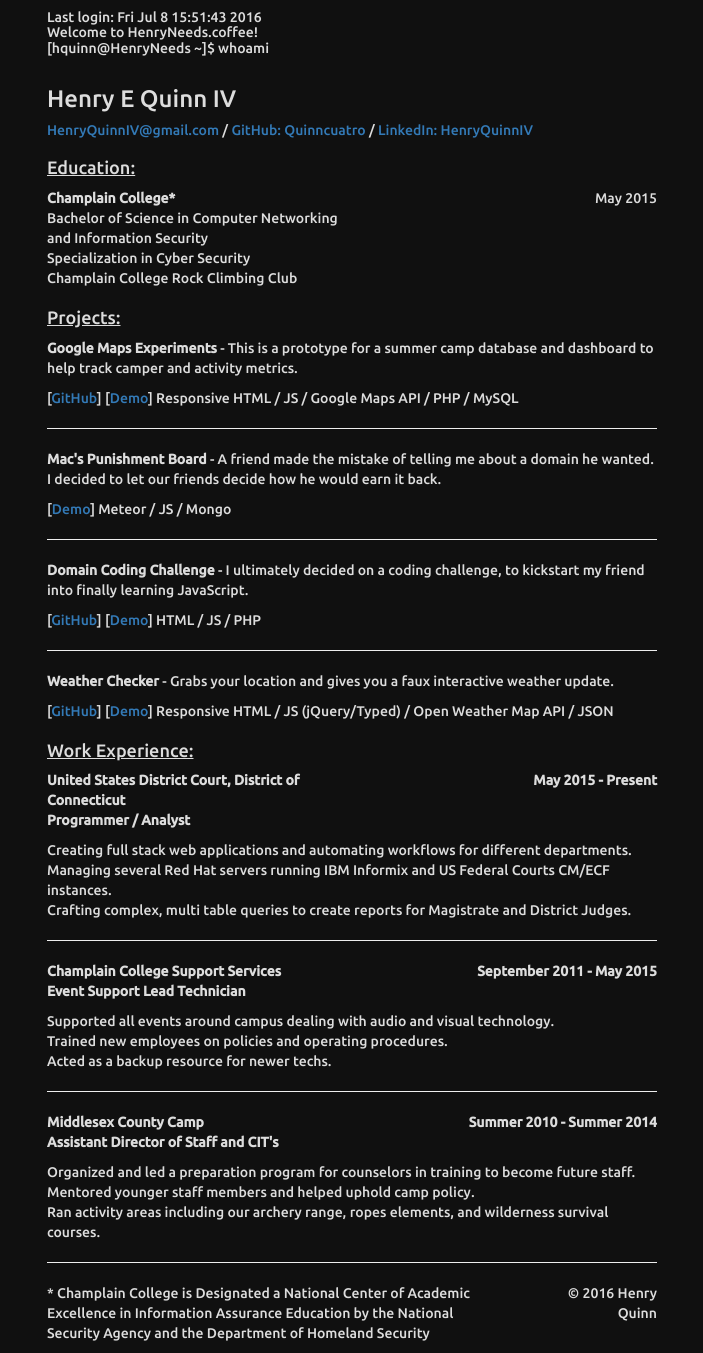
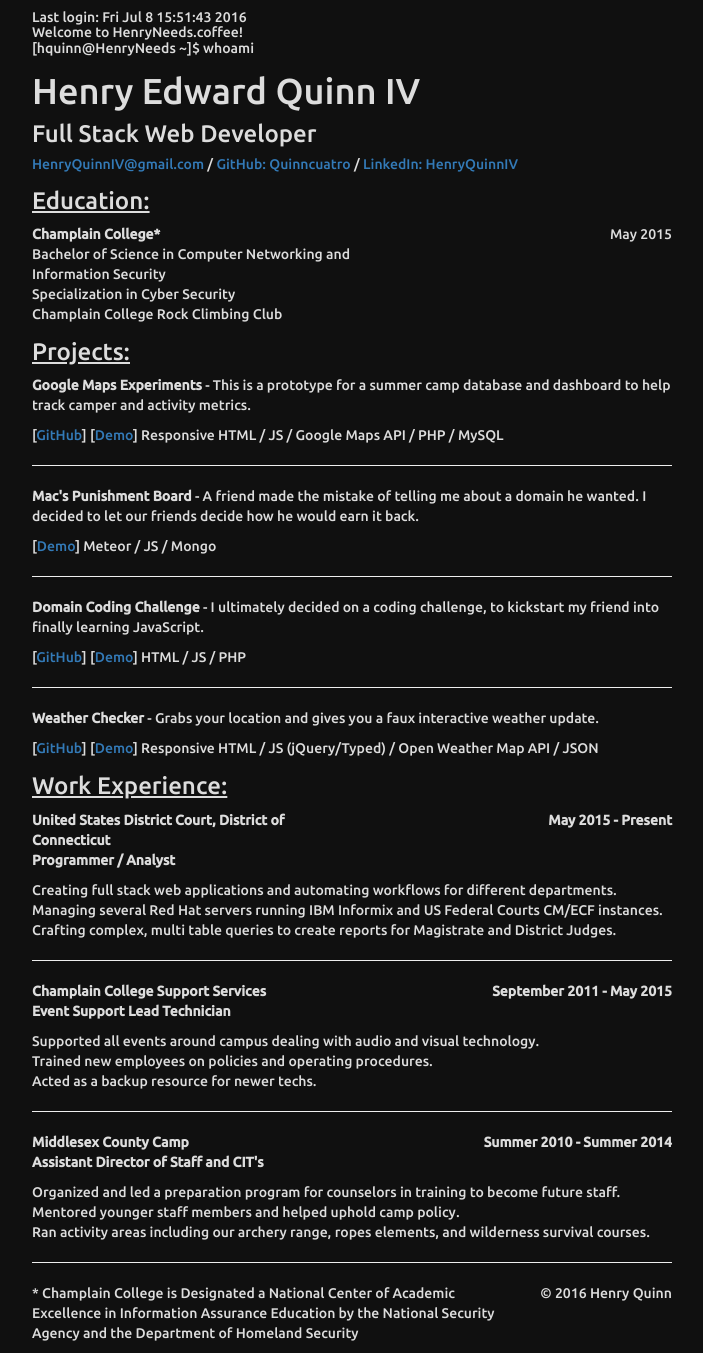
Before and after one commit to Quinncuatro/Henry-Personal-Website, a PHP site: page / in a window 1280 px wide. Shown: the whole page, without its empty margins (288-991 px from the left). Run offline with PHP 8.4, Linux system fonts and the light colour scheme.

Commit message:
Cleaned up extraneous divs - #Bootstrap

```diff
--- a/css/style.css
+++ b/css/style.css
@@ -5,7 +5,12 @@ body {
   background: #101010;
 }
 
-h4 {
+h1, h3 {
+  margin-top: 5px;
+  margin-bottom: 10px;
+}
+
+h3 {
   text-decoration: underline;
 }
 
@@ -38,6 +43,7 @@ div.hide {
 
 .sectionTitle {
   padding: 0;
+  text-decoration: none;
 }
 
 .title {
--- a/index.html
+++ b/index.html
@@ -1,6 +1,9 @@
 <!-- Heavily inspired by Kevin Law :) -->
 <html>
 <head>
+  <meta name="author" content="Henry Quinn">
+  <meta name="description" content="The personal resume site of Henry Edward Quinn IV">
+  <meta name="keywords" content="Henry, Quinn, Resume, A100, Meteor, JavaScript, Web, Developer">
   <meta charset="UTF-8">
   <meta http-equiv="X-UA-Compatible" content="IE=edge">
   <meta name="viewport" content="width=device-width, initial-scale=1">
@@ -13,23 +16,24 @@
 <body>
   <div class="container-fluid">
     <div class="row"><div class="col-md-3 col-sm-0"></div><div class="col-md-6 col-sm-12">
-    <h5><span id="lastLogin"></span>
-      <br>Welcome to HenryNeeds.coffee!
-      <br>[hquinn@HenryNeeds ~]$<span class="command"></span>
+
+      <div class="row">
+        <h5><span id="lastLogin"></span><br>
+        Welcome to HenryNeeds.coffee!<br>
+        [hquinn@HenryNeeds ~]$<span class="command"></span>
         </h5>
+      </div>
 
     <div class="ls hide">
       <div class="row">
-        <div class="col-md-12 col-sm-12 text-left">
-      	  <h3>Henry E Quinn IV</h3>
-          <h5><a href="mailto:henryquinniv@gmail.com">HenryQuinnIV@gmail.com</a> / <a href="https://github.com/quinncuatro">GitHub: Quinncuatro</a> / <a href="http://www.linkedin.com/in/henryquinniv">LinkedIn: HenryQuinnIV</a></h5>
-        </div>
+      	  <h1 class="sectionTitle">Henry Edward Quinn IV</h1>
+      	  <h3 class="sectionTitle">Full Stack Web Developer</h3>
+          <h5><a href="mailto:henryquinniv@gmail.com">HenryQuinnIV@gmail.com</a> / <a href="https://github.com/quinncuatro" target="_blank">GitHub: Quinncuatro</a> / <a href="http://www.linkedin.com/in/henryquinniv" target="_blank">LinkedIn: HenryQuinnIV</a></h5>
       </div>
 
 <!-- EDUCATION -->
-      <h4>Education:</h4>
       <div class="row">
-        <div class="col-md-12 col-sm-12">
+        <h3>Education:</h3>
         <div class="col-md-6 col-sm-12 title sectionTitle">
           <p><span class="bold">Champlain College*</span><br>
           Bachelor of Science in Computer Networking and Information Security<br>
@@ -40,88 +44,79 @@
           <p>May 2015</p>
         </div>
       </div>
-      </div>
 
 <!-- PROJECTS -->
-      <h4>Projects:</h4>
       <div class="row">
-          <div class="col-md-12 col-sm-12">
+        <h3>Projects:</h3>
         <p><span class="bold">Google Maps Experiments</span> - This is a prototype for a summer camp database and dashboard to help track camper and activity metrics.</p>
-            <p>[<a href="https://github.com/Quinncuatro/GoogleMapsExperiments">GitHub</a>] [<a href="http://crashthebot.net/MapsExperiments/camp/">Demo</a>] Responsive HTML / JS / Google Maps API / PHP / MySQL</p>
+        <p>[<a href="https://github.com/Quinncuatro/GoogleMapsExperiments" target="_blank">GitHub</a>] [<a href="http://crashthebot.net/MapsExperiments/camp/" target="_blank">Demo</a>] Responsive HTML / JS / Google Maps API / PHP / MySQL</p>
         <hr>
         <p><span class="bold">Mac's Punishment Board</span> - A friend made the mistake of telling me about a domain he wanted. I decided to let our friends decide how he would earn it back.</p>
-            <p>[<a href="http://www.mckeighry.com:3000/">Demo</a>] Meteor / JS / Mongo</p>
+        <p>[<a href="http://www.mckeighry.com:3000/" target="_blank">Demo</a>] Meteor / JS / Mongo</p>
         <hr>
         <p><span class="bold">Domain Coding Challenge</span> - I ultimately decided on a coding challenge, to kickstart my friend into finally learning JavaScript.</p>
-            <p>[<a href="https://github.com/Quinncuatro/MacCodeChallenge">GitHub</a>] [<a href="http://www.mckeighry.com/">Demo</a>] HTML / JS / PHP
+        <p>[<a href="https://github.com/Quinncuatro/MacCodeChallenge" target="_blank">GitHub</a>] [<a href="http://www.mckeighry.com/" target="_blank">Demo</a>] HTML / JS / PHP
         <hr>
         <p><span class="bold">Weather Checker</span> - Grabs your location and gives you a faux interactive weather update.</p>
-            <p>[<a href="https://github.com/Quinncuatro/WeatherChecker">GitHub</a>] [<a href="http://crashthebot.net/freecodecamp/weather/">Demo</a>] Responsive HTML / JS (jQuery/Typed) / Open Weather Map API / JSON</p>
-          </div>
+        <p>[<a href="https://github.com/Quinncuatro/WeatherChecker" target="_blank">GitHub</a>] [<a href="http://crashthebot.net/freecodecamp/weather/" target="_blank">Demo</a>] Responsive HTML / JS (jQuery/Typed) / Open Weather Map API / JSON</p>
       </div>
 
 <!-- WORK EXPERIENCE -->
-      <h4>Work Experience:</h4>
       <div class="row">
-        <div class="col-md-6 col-sm-8 title">
+        <h3>Work Experience:</h3>
+        <div class="col-md-6 col-sm-8 title sectionTitle">
           <p class="bold">United States District Court, District of Connecticut
           <br>Programmer / Analyst</p>
         </div>
-        <div class="col-md-6 col-sm-4 date">
+        <div class="col-md-6 col-sm-4 date sectionTitle">
           <p class="bold">May 2015 - Present</p>
         </div>
       </div>
       <div class="row">
-        <div class="col-md-12 col-sm-12">
         <p>Creating full stack web applications and automating workflows for different departments.<br>
         Managing several Red Hat servers running IBM Informix and US Federal Courts CM/ECF instances.<br>
         Crafting complex, multi table queries to create reports for Magistrate and District Judges.</p>
         <hr>
       </div>
-      </div>
       <div class="row">
-        <div class="col-md-6 col-sm-8 title">
+        <div class="col-md-6 col-sm-8 title sectionTitle">
           <p class="bold">Champlain College Support Services
           <br>Event Support Lead Technician</p>
         </div>
-        <div class="col-md-6 col-sm-4 date">
+        <div class="col-md-6 col-sm-4 date sectionTitle">
           <p class="bold">September 2011 - May 2015</p>
         </div>
       </div>
       <div class="row">
-        <div class="col-md-12 col-sm-12">
         <p>Supported all events around campus dealing with audio and visual technology.<br>
         Trained new employees on policies and operating procedures.<br>
         Acted as a backup resource for newer techs.</p>
         <hr>
       </div>
-      </div>
       <div class="row">
-        <div class="col-md-6 col-sm-8 title">
+        <div class="col-md-6 col-sm-8 title sectionTitle">
           <p class="bold">Middlesex County Camp
           <br>Assistant Director of Staff and CIT's</p>
         </div>
-        <div class="col-md-6 col-sm-4 date">
+        <div class="col-md-6 col-sm-4 date sectionTitle">
           <p class="bold">Summer 2010 - Summer 2014</p>
         </div>
       </div>
       <div class="row">
-        <div class="col-md-12 col-sm-12">
         <p>Organized and led a preparation program for counselors in training to become future staff.<br>
         Mentored younger staff members and helped uphold camp policy.<br>
         Ran activity areas including our archery range, ropes elements, and wilderness survival courses.</p>
         <hr>
       </div>
-      </div>
 
 <!-- FOOTER -->
       <div class="row">
-        <div class="col-md-9 col-sm-8 title">
+        <div class="col-md-9 col-sm-8 title sectionTitle">
           <p>* Champlain College is Designated a National Center of Academic Excellence in Information Assurance Education by the National Security Agency and the Department of Homeland Security</p>
         </div>
-        <div class="col-md-3 col-sm-4 date">
+        <div class="col-md-3 col-sm-4 date sectionTitle">
           <p>&copy; 2016 Henry Quinn</p>
-
+        </div>
       </div>
     </div></div>
   </div>
```
Lines whose indentation alone changed are shown as unchanged.
